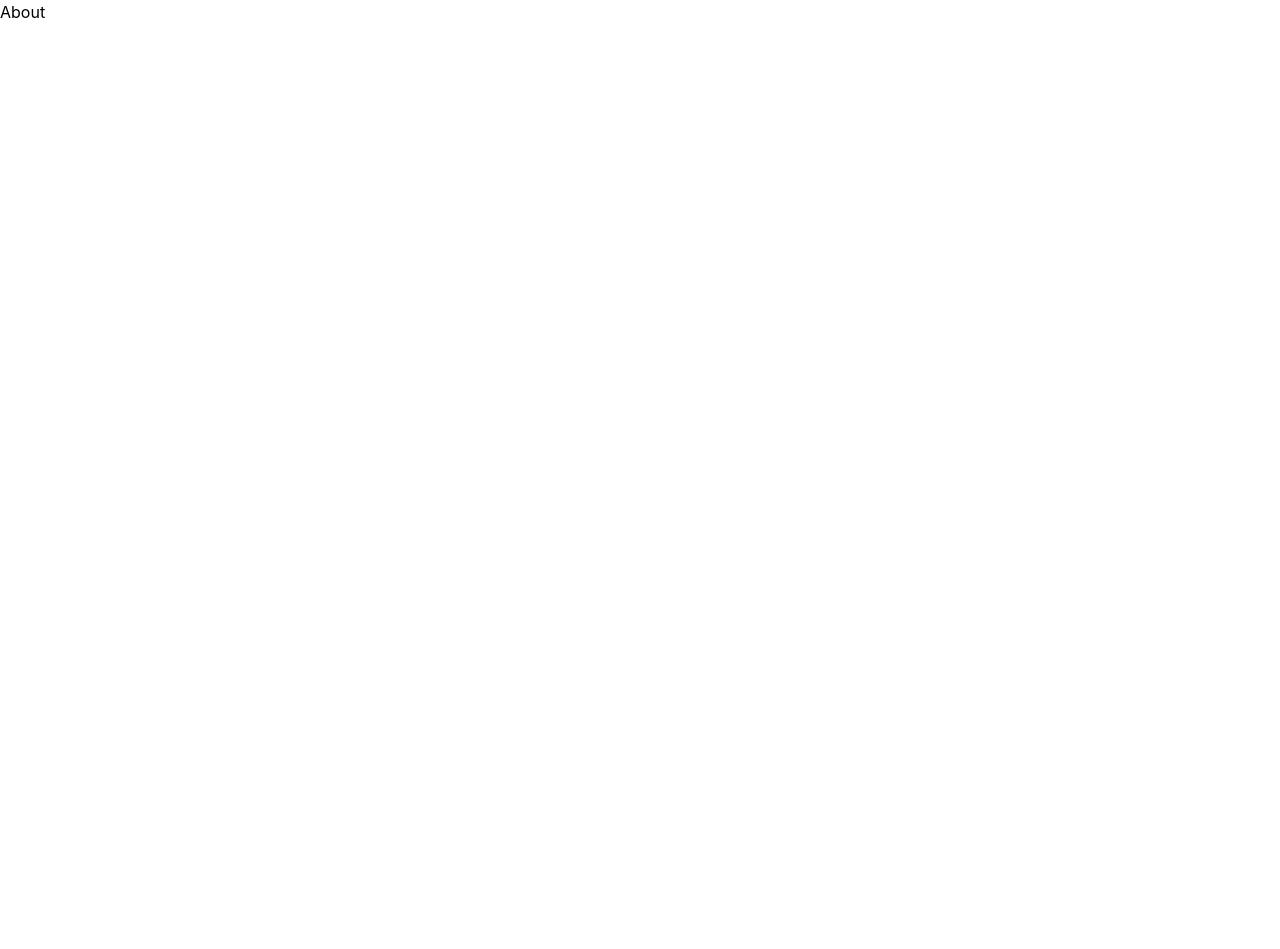
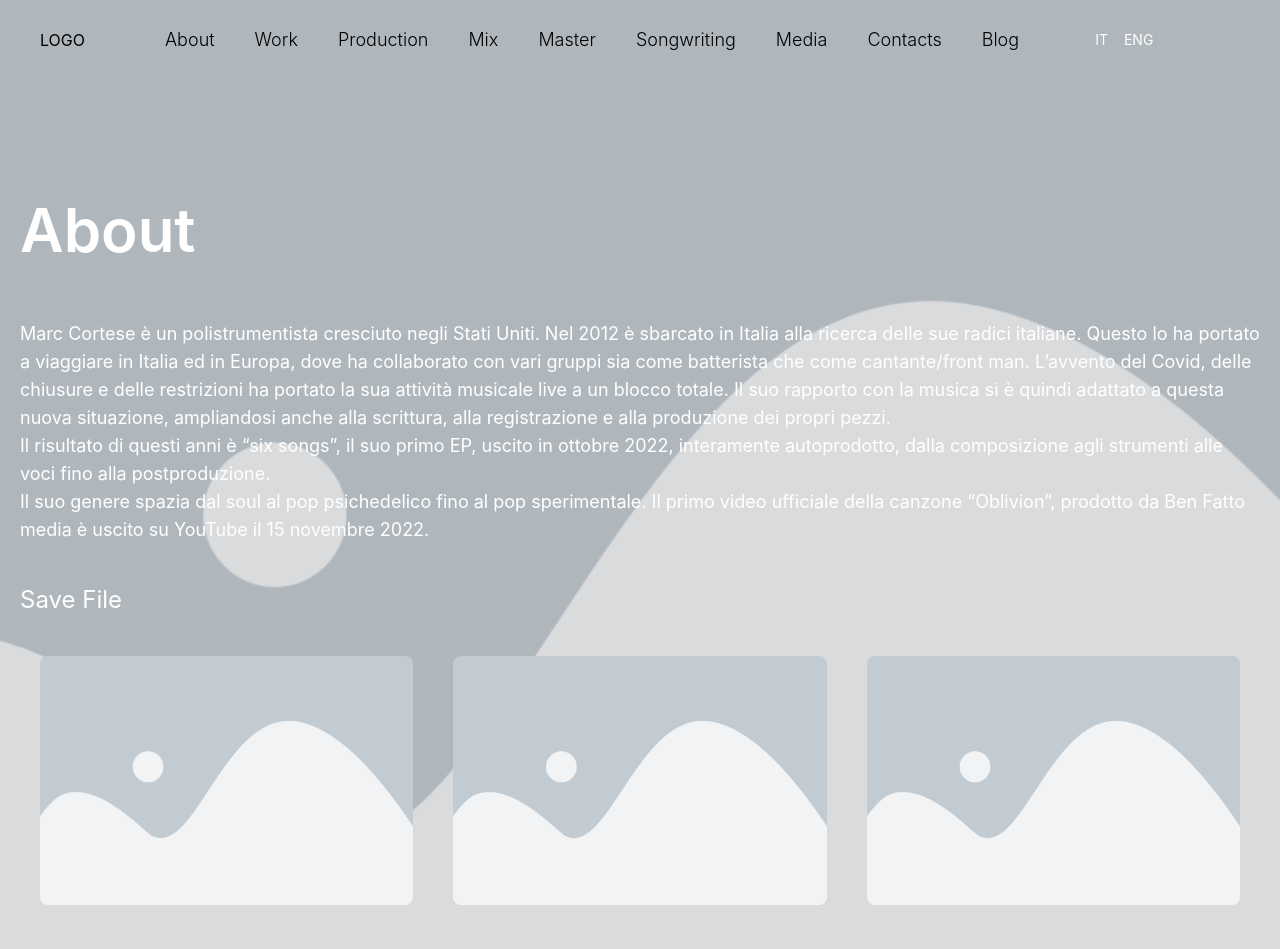
Before and after one commit to RickyBenevelli/marccortese, a Next.js app: page /about in a window 1280 px wide. Shown: the top 949 px of the page. Before the commit the page ends 800 px from the top, so only its background shows below. Built offline with nearby package versions, Linux system fonts and the light colour scheme.

Commit message:
Sistemato la home per essere Responsive, implementato la NavBar, un abbozzo di Footer, e il Layout delle pagine. Fatta la page About

```diff
--- /dev/null
+++ b/components/DownloadButton.jsx
@@ -0,0 +1,19 @@
+import Link from "next/link";
+import React from "react";
+// import  { saveAs } from "file-saver"; // NOTE: da disinstallare
+
+const filePath = "/public/placeholder.png"
+
+function DownloadButton() {
+    // const saveFile = () => {
+    //     saveAs(
+    //       "filePath",
+    //       "example.png"
+    //     );
+    //   };
+  return (
+    <div className="py-5 text-2xl">Save File</div>
+  );
+}
+
+export default DownloadButton;
--- /dev/null
+++ b/components/Footer.jsx
@@ -0,0 +1,18 @@
+import React from 'react'
+
+const Footer = () => {
+  return (
+    <section className='w-full top-0 h-20 flex items-center mt-20'>
+        <div className='w-full text-center'>
+            <p>
+                &copy; Marc Cortese
+            </p>
+            <p>
+                WEBSITE BY BENFATTO MEDIA
+            </p>
+        </div>
+    </section>
+  )
+}
+
+export default Footer
--- /dev/null
+++ b/components/ImageBackground.jsx
@@ -0,0 +1,22 @@
+import React from 'react'
+import Image from 'next/image'
+import placeholder from '../public/placeholder.png'
+
+
+const ImageBackground = ({children}) => {
+  return (
+    <section className="relative flex  w-screen  flex-col items-center justify-between">
+      <div className='absolute inset-0'>
+        <Image src={placeholder} alt="" fill className='w-full brightness-[0.9] object-cover' sizes="100vw" style={{
+            objectFit: 'cover',
+          }} priority/>
+      </div>
+
+      <div className='h-full max-w-[1240px] w-full m-auto flex flex-col items-start pt-40 relative z-10 text-white'>
+        {children}
+      </div>
+    </section>
+  )
+}
+
+export default ImageBackground
--- /dev/null
+++ b/components/NavBar.jsx
@@ -0,0 +1,65 @@
+import React, {useState} from 'react'
+import Link from 'next/link'
+import { useRouter } from 'next/router';
+
+import menu from '@/json/menu.json'
+
+const NavBar = () => {
+  const router = useRouter();
+  const { locale, locales, asPath } = router;
+//   const t = locale === 'en' ? en : it;
+
+
+  return (
+    <nav className='fixed top-0 h-20 bg-transparent flex flex-row items-center justify-between'>
+        <div className='max-w-[1240px] w-full m-auto flex flex-row items-center justify-between'>
+
+            <Link href={"/"}>
+                <div className='m-5 text-black'>
+                    LOGO
+                </div>
+            </Link>
+
+
+            <ul className='grow flex-row text-black text-sm font-light xl:text-lg hidden md:flex justify-around lg:px-10'>
+                {
+                    menu.map((item, index) => {
+                        return (
+                            <li key={index}>
+                                <Link href={`/${item}`}>
+                                    <p className='px-2 lg:px-5 capitalize hover:text-slate-800 transition-colors'>
+                                        {item}
+                                    </p>
+                                </Link>
+                            </li>
+                            )
+                        })
+                    }
+                </ul>
+
+            <div className='pr-5 pl-2 hidden md:flex flex-row text-sm'>
+                <Link
+                    activeClassName={locale === "it"}
+                    href={asPath}
+                    locale="it"
+                    className='p-2'
+                >
+                    IT
+                </Link>
+
+                <Link
+                    activeClassName={locale === "en"}
+                    href={asPath}
+                    locale="en"
+                    className='p-2'
+                >
+                    ENG
+                </Link>
+            </div>
+
+        </div>
+    </nav>
+  )
+}
+
+export default NavBar
--- /dev/null
+++ b/components/PageLayout.jsx
@@ -0,0 +1,19 @@
+import React from 'react'
+
+import NavBar from './NavBar'
+import Footer from './Footer'
+import ImageBackground from './ImageBackground'
+
+const PageLayout = ({children}) => {
+  return (
+    <section>
+        <ImageBackground>
+            <NavBar />
+            {children}
+            <Footer />
+        </ImageBackground>
+    </section>
+  )
+}
+
+export default PageLayout
--- /dev/null
+++ b/components/PageTitle.jsx
@@ -0,0 +1,11 @@
+import React from 'react'
+
+const PageTitle = ({children}) => {
+  return (
+    <div className='w-full py-10'>
+        <h1 className='text-6xl font-semibold'>{children}</h1>
+    </div>
+  )
+}
+
+export default PageTitle
--- a/package.json
+++ b/package.json
@@ -12,6 +12,7 @@
     "autoprefixer": "10.4.14",
     "eslint": "8.38.0",
     "eslint-config-next": "13.3.0",
+    "file-saver": "^2.0.5",
     "next": "13.3.0",
     "postcss": "8.4.21",
     "react": "18.2.0",
--- a/pages/about.js
+++ b/pages/about.js
@@ -1,10 +1,40 @@
 import React from 'react'
+import Image from 'next/image'
+
+import PageLayout from '@/components/PageLayout'
+import PageTitle from '@/components/PageTitle'
+import DownloadButton from '@/components/DownloadButton'
+
 
 const About = () => {
   return (
-    <section className=''>
-        About
-    </section>
+    <PageLayout>
+
+        <PageTitle>About</PageTitle>
+
+        <p className='text-lg py-5'>
+        Marc Cortese è un polistrumentista cresciuto negli Stati Uniti. Nel 2012 è sbarcato in Italia alla ricerca delle sue radici italiane. Questo lo ha portato a viaggiare in Italia ed in Europa, dove ha collaborato con vari gruppi sia come batterista che come cantante/front man. L’avvento del Covid, delle chiusure e delle restrizioni ha portato la sua attività musicale live a un blocco totale. Il suo rapporto con la musica si è quindi adattato a questa nuova situazione, ampliandosi anche alla scrittura, alla registrazione e alla produzione dei propri pezzi.
+        <br/>
+        Il risultato di questi anni è “six songs”, il suo primo EP, uscito in ottobre 2022, interamente autoprodotto, dalla composizione agli strumenti alle voci fino alla postproduzione.
+        <br/>
+        Il suo genere spazia dal soul al pop psichedelico fino al pop sperimentale. Il primo video ufficiale della canzone “Oblivion”, prodotto da Ben Fatto media è uscito su YouTube il 15 novembre 2022.
+        </p>
+
+        <DownloadButton/>
+        <div className='flex flex-row'>
+            <div className='w-1/3 p-5'>
+                <Image src='/placeholder.png' width={1200} height={800} alt='Cover' className='rounded-lg'/>
+            </div>
+            <div className='w-1/3 p-5'>
+                <Image src='/placeholder.png' width={1200} height={800} alt='Cover' className='rounded-lg'/>
+            </div>
+            <div className='w-1/3 p-5'>
+                <Image src='/placeholder.png' width={1200} height={800} alt='Cover' className='rounded-lg'/>
+            </div>
+        </div>
+        <DownloadButton/>
+
+    </PageLayout>
   )
 }
 
--- a/pages/index.js
+++ b/pages/index.js
@@ -14,22 +14,25 @@ import menu from '@/json/menu.json'
 export default function Home() {
 
   const { locale, locales, defaultLocale } = useRouter();
+
   return (
     <main className="relative flex h-screen w-screen overflow-hidden flex-col items-center justify-between">
       <div className='absolute inset-0'>
-        <Image src={placeholder} alt="" className='w-full brightness-[0.9]' priority/>
+        <Image src={placeholder} alt="" fill className='w-full brightness-[0.9] object-cover' sizes="100vw" style={{
+            objectFit: 'cover',
+          }} priority/>
       </div>
 
-      <div className='flex flex-col max-w-xl w-full h-full items-center justify-between py-10 relative z-10 text-white'>
-        <h1 className='text-6xl font-semibold pt-10'>Marc Cortese</h1>
+      <div className='flex flex-col max-w-3xl w-full h-full items-center justify-between py-10 relative z-10 text-white'>
+        <h1 className='text-4xl font-semibold pt-10'>Marc Cortese</h1>
 
-        <ul className='text-2xl text-center'>
+        <ul className='text-2xl text-center font-light'>
           {
             menu.map((item, index) => {
               return (
-                <li>
+                <li key={index} className='cursor-pointer'>
                   <Link href={`/${item}`} locale="it">
-                    <p className='p-2 capitalize'>{item}</p>
+                    <p className='p-2 capitalize hover:text-black transition-all duration-100 ease-in'>{item}</p>
                   </Link>
                 </li>
               )
@@ -38,14 +41,26 @@ export default function Home() {
         </ul>
 
 
-        <div className='flex flex-row items-center justify-between w-full pb-10'>
+        <div className='flex flex-row flex-wrap items-center justify-center w-full pb-10 px-10'>
 
-          <FaFacebook size={35}/>
-          <FaInstagram size={35}/>
-          <FaSpotify size={35}/>
-          <FaYoutube size={35}/>
-          <FaMusic size={35}/>
-          <FaAmazon size={35}/>
+          <Link href={"/facebook"}>
+          <FaFacebook className='socialIcon'/>
+          </Link>
+          <Link href={"/instagram"}>
+          <FaInstagram className='socialIcon'/>
+          </Link>
+          <Link href={"/spotify"}>
+          <FaSpotify className='socialIcon'/>
+          </Link>
+          <Link href={"/youtube"}>
+          <FaYoutube className='socialIcon'/>
+          </Link>
+          <Link href={"/"}>
+          <FaMusic className='socialIcon'/>
+          </Link>
+          <Link href={"/amazon"}>
+          <FaAmazon className='socialIcon'/>
+          </Link>
 
         </div>
       </div>
--- a/styles/globals.css
+++ b/styles/globals.css
@@ -5,3 +5,7 @@
 html {
   font-family: 'Inter', sans-serif;
 }
+
+.socialIcon {
+  @apply h-10 w-10 m-4 md:h-12 md:w-12 md:m-8 hover:fill-black duration-200 transition-colors ease-in-out;
+}
--- a/tailwind.config.js
+++ b/tailwind.config.js
@@ -6,13 +6,24 @@ module.exports = {
     './app/**/*.{js,ts,jsx,tsx}',
   ],
   theme: {
-    extend: {
-      backgroundImage: {
-        'gradient-radial': 'radial-gradient(var(--tw-gradient-stops))',
-        'gradient-conic':
-          'conic-gradient(from 180deg at 50% 50%, var(--tw-gradient-stops))',
-      },
-    },
+    screens: {
+      'sm': '640px',
+      // => @media (min-width: 640px) { ... }
+
+      'md': '768px',
+      // => @media (min-width: 768px) { ... }
+
+      // 'screen-bp': '1024px',
+
+      'lg': '1024px',
+      // => @media (min-width: 1024px) { ... }
+
+      'xl': '1280px',
+      // => @media (min-width: 1280px) { ... }
+
+      '2xl': '1536px',
+      // => @media (min-width: 1536px) { ... }
+    }
   },
   plugins: [],
 }
```
Also changed, not shown: 2 other files (tests, documents, lock files or other folders).
